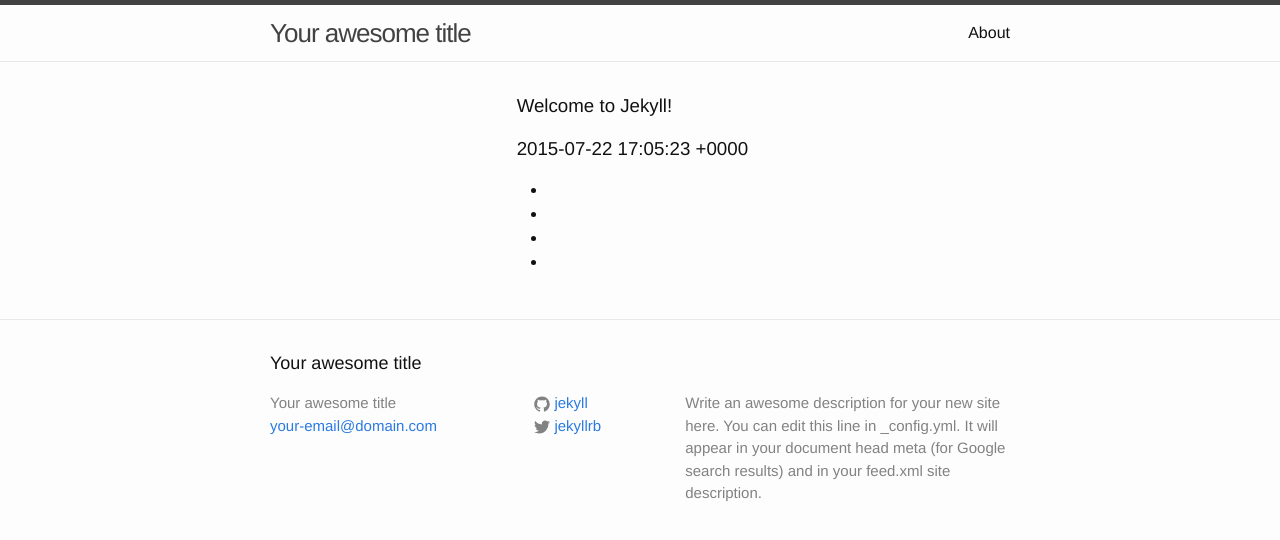
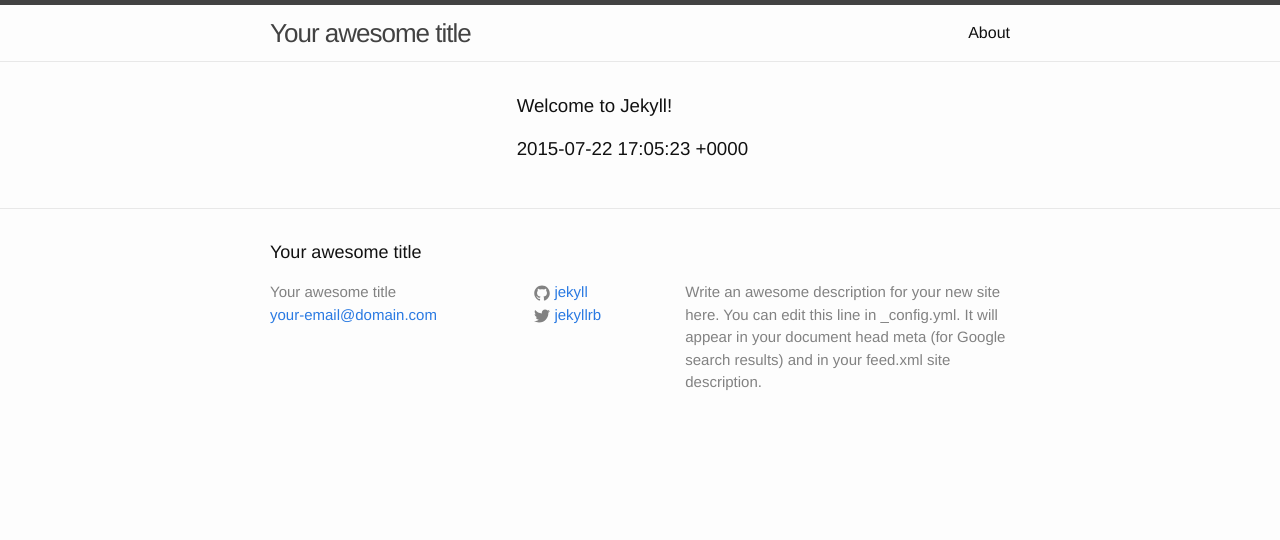
Before and after one commit to cooperhewitt/label-book, a Jekyll site: the page built from _posts/2015-07-22-welcome-to-jekyll.markdown, in a window 1280 px wide. Shown: the top 540 px of the page. Built offline with Jekyll 4.4.1, drawn with Linux system fonts in a browser that asks for light colours.

Commit message:
new post.html layout

```diff
--- a/_layouts/post.html
+++ b/_layouts/post.html
@@ -17,13 +17,13 @@ layout: default
 		<div class="section">
 			<ul class="info">
 				<!--participants/designer-->
-			    <li>{% if page.designer %}{{ page.designer }}{% endif %}</li>
+			    {% if page.designer %}<li>{{ page.designer }}</li>{% endif %}
 				<!--participants/manufacturer-->
-			    <li>{% if page.manufacturer %}{{ page.manufacturer }}{% endif %}</li>
+			    {% if page.manufacturer %}<li>{{ page.manufacturer }}</li>{% endif %}
 				<!--medium-->
-			    <li>{% if page.medium %}{{ page.medium }}{% endif %}</li>
+			    {% if page.medium %}<li>{{ page.medium }}</li>{% endif %}
 				<!--creditline-->
-			    <li>{% if page.creditline %}{{ page.creditline }}{% endif %}</li>
+			    {% if page.creditline %}<li>{{ page.creditline }}</li>{% endif %}
 			</ul>
 		</div>
 		<div class="section">
```
